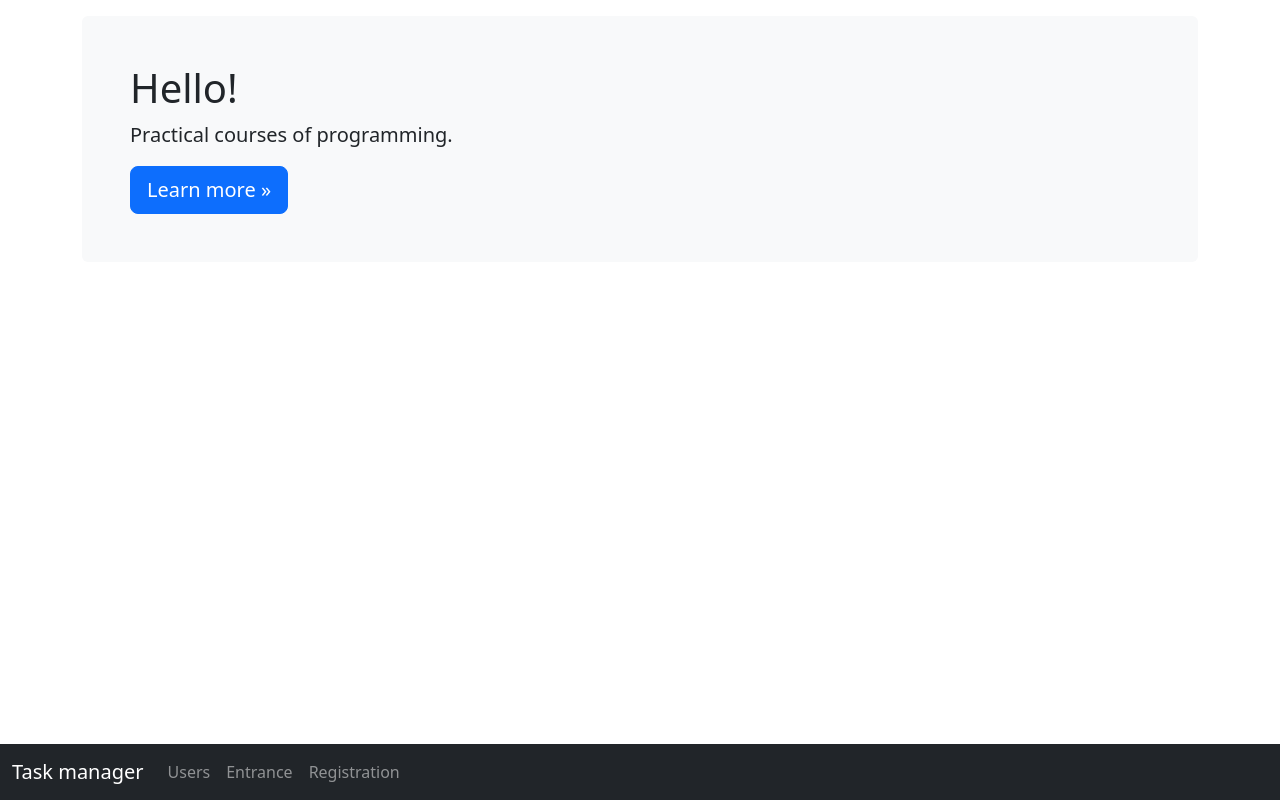
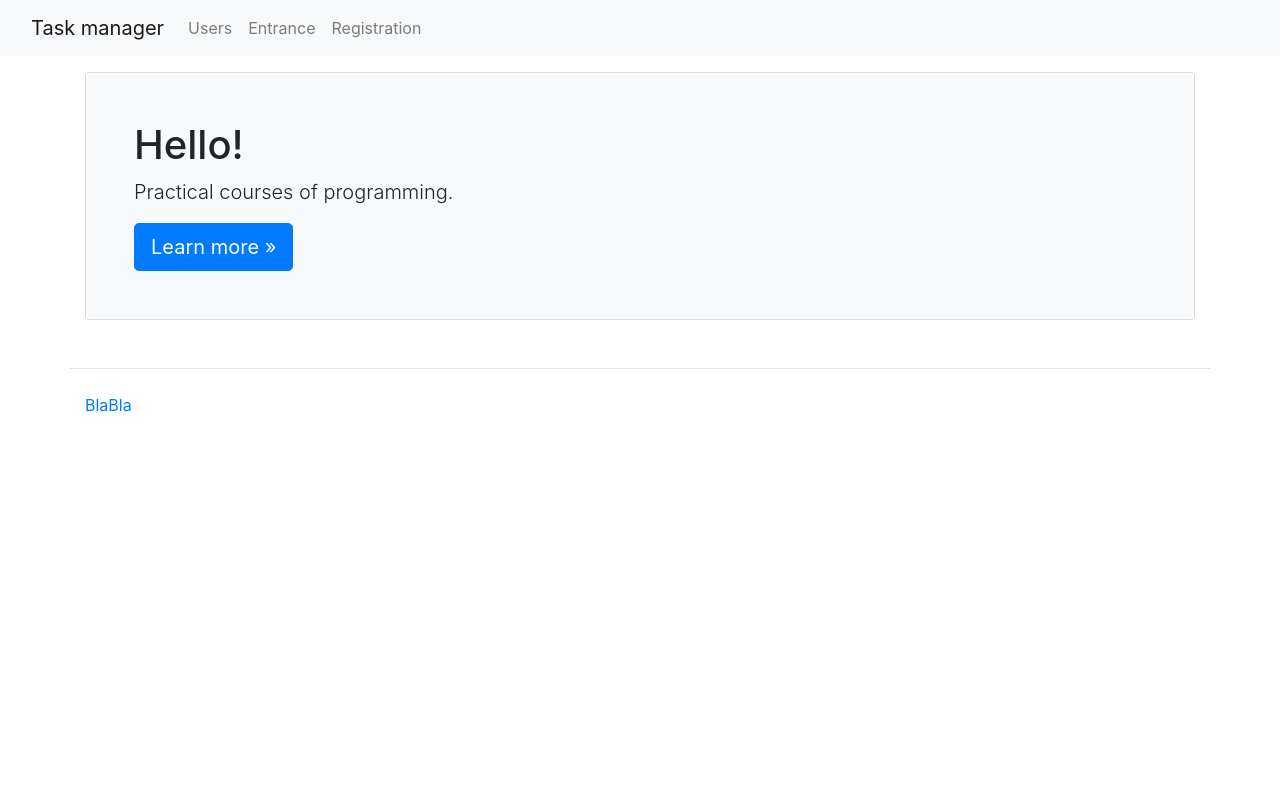
Before and after one commit to kat-git-hub/DjangoTaskManager, a Django app: page / in a window 1280 px wide. Run offline with Django 4.2, Linux system fonts and the light colour scheme; some libraries are stand-ins or nearby versions.

Commit message:
refact base.html and users.html

```diff
--- a/task_manager/templates/base.html
+++ b/task_manager/templates/base.html
@@ -5,49 +5,19 @@
 {% load i18n %}
 
 
-<html lang="en">
+<html lang="ru-ru">
+
+    <meta charset="utf-8">
   <head>
-    <meta charset="utf-8">
-    <meta name="viewport" content="width=device-width, initial-scale=1">
-    <meta name="description" content="">
-    <meta name="author" content="Mark Otto, Jacob Thornton, and Bootstrap contributors">
-    <meta name="generator" content="Hugo 0.88.1">
-    <title>Task manager</title>
+      <title>
+        {% block title %}
+          {% translate "Task manager" %}
+        {% endblock %}
+      </title>
+  </head>
 
-    <link rel="canonical" href="https://getbootstrap.com/docs/5.1/examples/navbar-bottom/">
-
-
-
-    <!-- Bootstrap core CSS -->
-<link href="../assets/dist/css/bootstrap.min.css" rel="stylesheet">
-
-    <style>
-      .bd-placeholder-img {
-        font-size: 1.125rem;
-        text-anchor: middle;
-        -webkit-user-select: none;
-        -moz-user-select: none;
-        user-select: none;
-      }
-
-      @media (min-width: 768px) {
-        .bd-placeholder-img-lg {
-          font-size: 3.5rem;
-        }
-      }
-    </style>
-
-
-  </head>
   <body>
-    <main class="container">
-      <div class="bg-light p-5 rounded mt-3">
-        <h1>{% translate "Hello!" %}</h1>
-        {% block message %}  {% endblock message %}
-        <a class="btn btn-lg btn-primary" href="../components/navbar/" role="button">{% translate "Learn more" %} &raquo;</a>
-      </div>
-    </main>
-    <nav class="navbar fixed-bottom navbar-expand-sm navbar-dark bg-dark">
+    <nav class="navbar navbar-expand-lg navbar-light bg-light mb-3">
       <div class="container-fluid">
         <a class="navbar-brand" href="#">{% translate "Task manager" %}</a>
         <button class="navbar-toggler" type="button" data-bs-toggle="collapse" data-bs-target="#navbarCollapse" aria-controls="navbarCollapse" aria-expanded="false" aria-label="Toggle navigation">
@@ -69,10 +39,13 @@
       </div>
     </nav>
 
-
-        <script src="../assets/dist/js/bootstrap.bundle.min.js"></script>
-
-
-
+    <div id="content">
+      {% block content %}{% endblock %}
+    </div>
+    <footer>
+      <div class="container my-5 pt-4 border-top">
+        <a target="_blank" href="#">BlaBla</a>
+      </div>
+    </footer>
   </body>
 </html>
--- a/task_manager/templates/index.html
+++ b/task_manager/templates/index.html
@@ -4,11 +4,13 @@
 {% bootstrap_css %}
 
 {% block content %}
-    <div class="container mt-4">
-
+<div class="container wrapper flex-grow-1">
+    <div class="card">
+        <div class="card-body p-5 bg-light">
+        <h1>{% translate "Hello!" %}</h1>
+        <p class="lead">{% translate "Practical courses of programming."%}</p>
+        <a class="btn btn-lg btn-primary" href="../components/navbar/" role="button">{% translate "Learn more" %} &raquo;</a>
+        </div>
     </div>
+</div>
 {% endblock content %}
-
-{% block message %}
-<p class="lead">{% translate "Practical courses of programming."%}</p>
-{% endblock message %}
```
Also changed, not shown: users/templates/users.html (+6 -11 lines).
